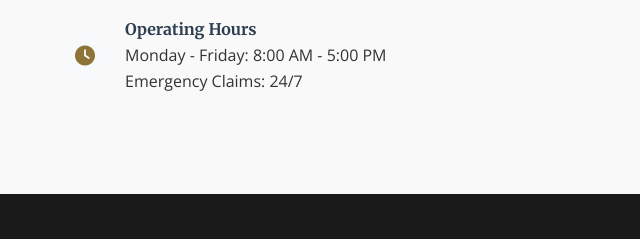
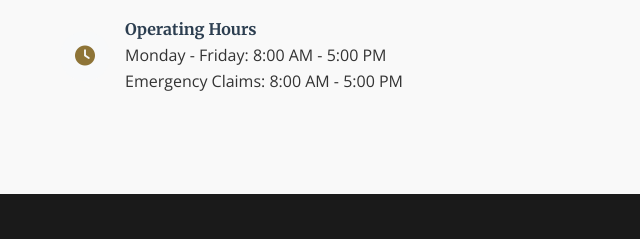
Before and after one commit to Siyabonga500/eternityfuneralservices, a plain HTML site: page index.html in a window 1280 px wide. Shown: the part 7729-7968 px from the top of the page, 0-640 px from the left. Drawn offline with nearby package versions, Linux system fonts and the light colour scheme.

```diff
--- a/index.html
+++ b/index.html
@@ -1833,7 +1833,7 @@
                             <div>
                                 <h4>Operating Hours</h4>
                                 <p>Monday - Friday: 8:00 AM - 5:00 PM</p>
-                                <p>Emergency Claims: 24/7</p>
+                                <p>Emergency Claims: 8:00 AM - 5:00 PM </p>
                             </div>
                         </div>
                     </div>
```
